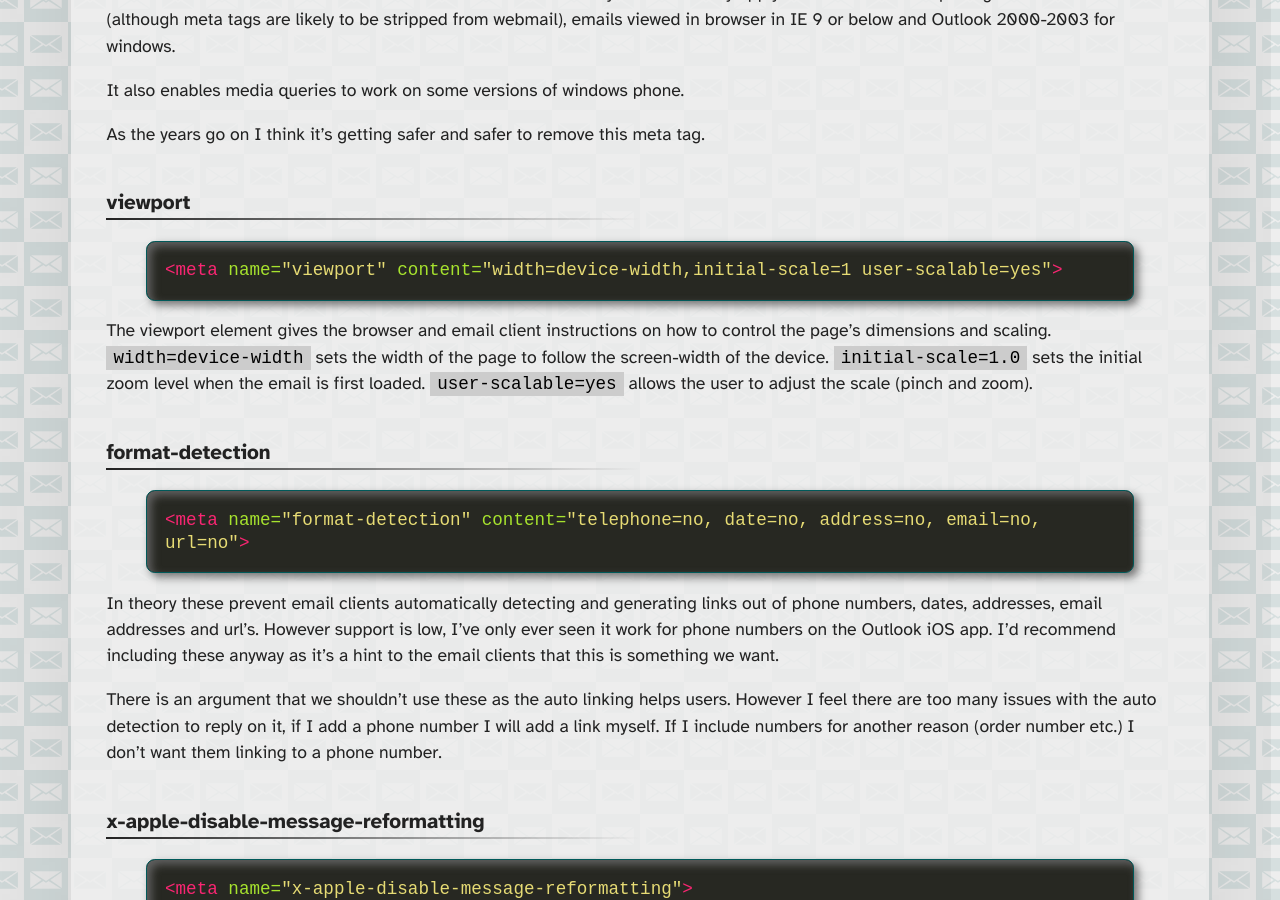
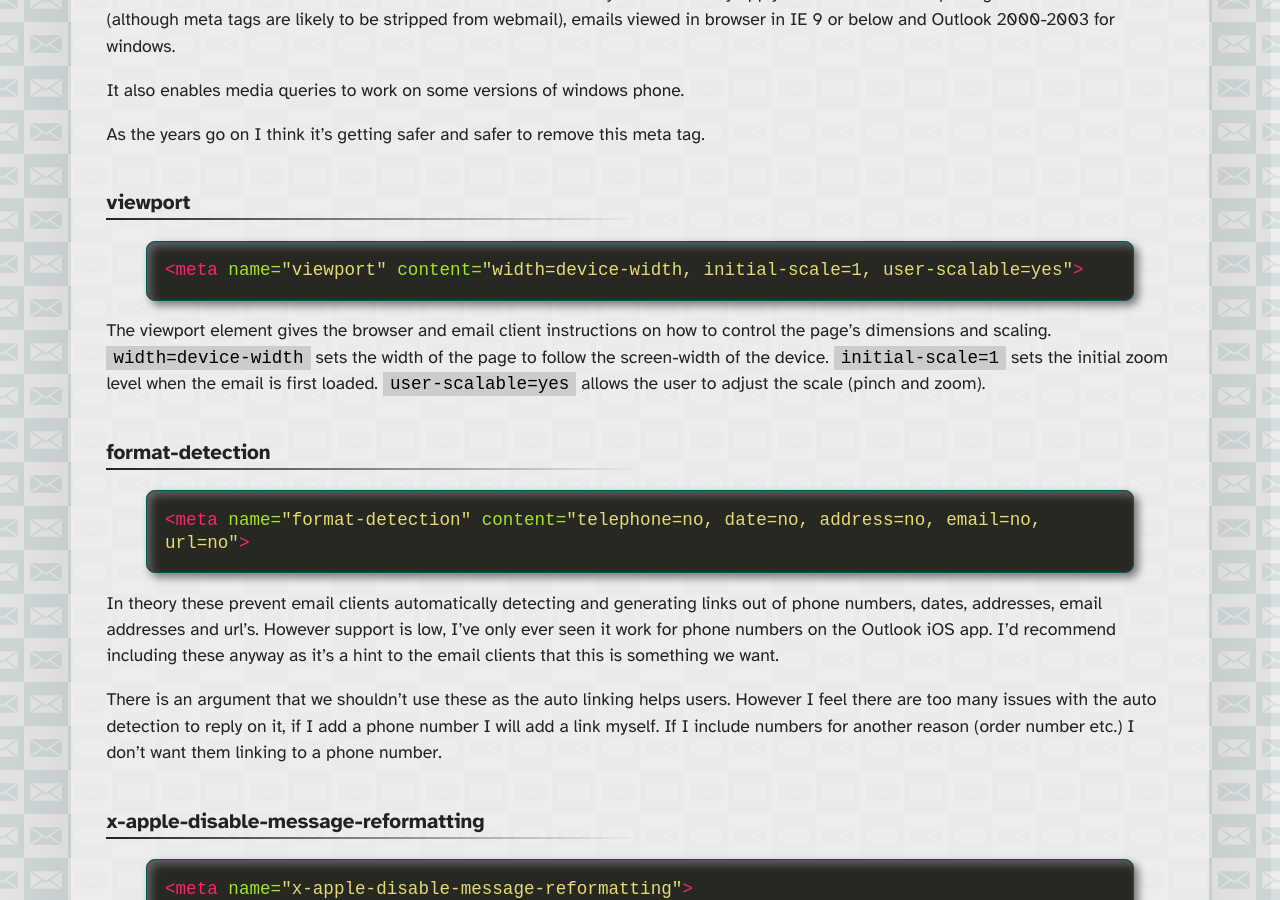
Before and after one commit to M-J-Robbins/good-email-code, a Jekyll site: the page built from email-code/template.md, in a window 1280 px wide and 900 px high, scrolled down 3190 px. Built offline with Jekyll 4.4.1, drawn with Linux system fonts in a browser that asks for light colours; our own code applies the rules of GitHub Pages for plain Markdown files; a script that is not in the unit is left out; some of the changed text lies outside the part shown.

Commit message:
Add missing comma in viewport meta tag

```diff
--- a/email-code/template.md
+++ b/email-code/template.md
@@ -11,7 +11,7 @@
 <head>
   <meta charset="utf-8">
   <meta http-equiv="X-UA-Compatible" content="IE=edge">
-  <meta name="viewport" content="width=device-width,initial-scale=1 user-scalable=yes">
+  <meta name="viewport" content="width=device-width, initial-scale=1, user-scalable=yes">
   <meta name="format-detection" content="telephone=no, date=no, address=no, email=no, url=no">
   <meta name="x-apple-disable-message-reformatting">
   <meta name="color-scheme" content="light dark">
@@ -95,9 +95,9 @@
 
 ### viewport
 {% highlight html %}
-<meta name="viewport" content="width=device-width,initial-scale=1 user-scalable=yes">
+<meta name="viewport" content="width=device-width, initial-scale=1, user-scalable=yes">
 {% endhighlight %}
-The viewport element gives the browser and email client instructions on how to control the page's dimensions and scaling.  `width=device-width` sets the width of the page to follow the screen-width of the device.  `initial-scale=1.0` sets the initial zoom level when the email is first loaded.  `user-scalable=yes` allows the user to adjust the scale (pinch and zoom).
+The viewport element gives the browser and email client instructions on how to control the page's dimensions and scaling.  `width=device-width` sets the width of the page to follow the screen-width of the device.  `initial-scale=1` sets the initial zoom level when the email is first loaded.  `user-scalable=yes` allows the user to adjust the scale (pinch and zoom).
 
 ### format-detection
 {% highlight html %}
```
